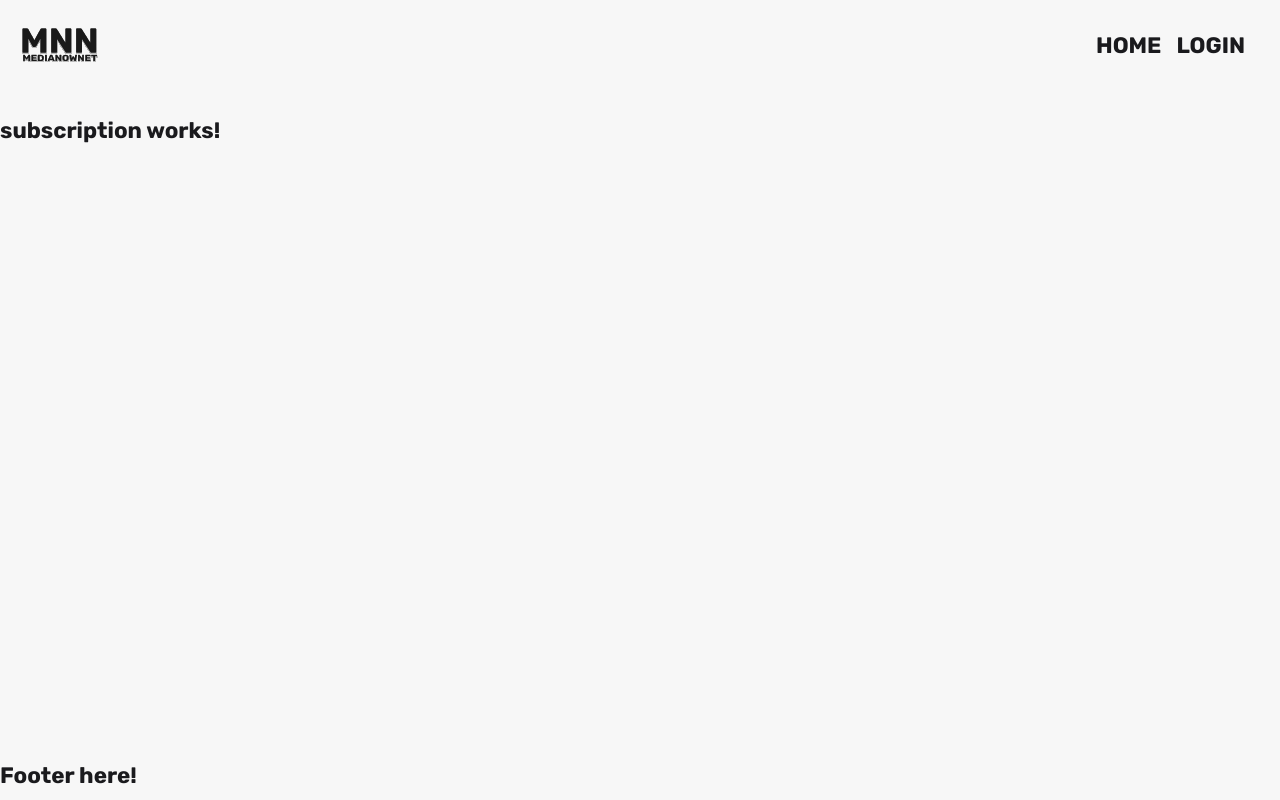
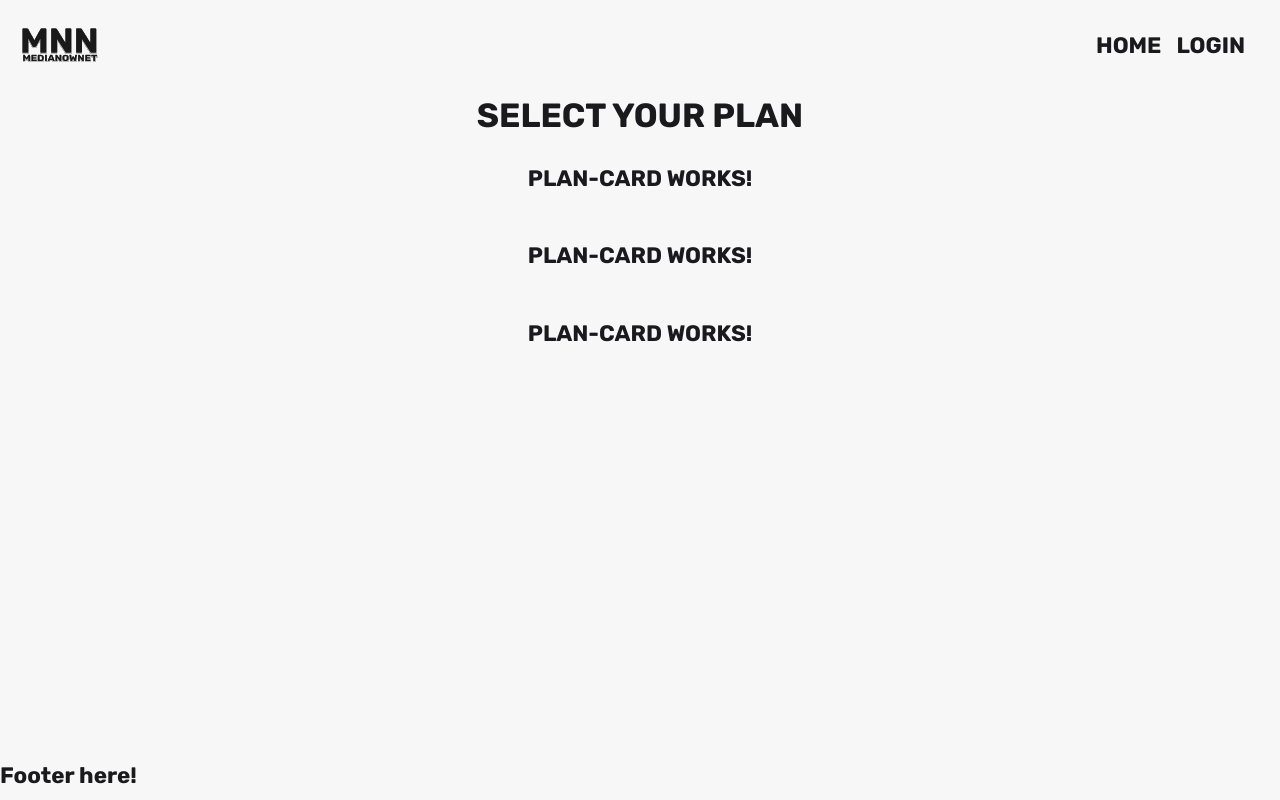
Before and after one commit to hellyprog/MediaNowNet, an Angular app in the folder MediaNowNet.UI/MediaNowNet/: page /subscription in a window 1280 px wide. Built offline with nearby package versions, Linux system fonts and the light colour scheme.

Commit message:
Added basic plan card component

```diff
--- /dev/null
+++ b/MediaNowNet.UI/MediaNowNet/src/app/subscription/components/plan-card/plan-card.component.html
@@ -0,0 +1,3 @@
+<p>
+  plan-card works!
+</p>
--- /dev/null
+++ b/MediaNowNet.UI/MediaNowNet/src/app/subscription/components/plan-card/plan-card.component.ts
@@ -0,0 +1,15 @@
+import { Component, OnInit } from '@angular/core';
+
+@Component({
+  selector: 'app-plan-card',
+  templateUrl: './plan-card.component.html',
+  styleUrls: ['./plan-card.component.scss']
+})
+export class PlanCardComponent implements OnInit {
+
+  constructor() { }
+
+  ngOnInit() {
+  }
+
+}
--- a/MediaNowNet.UI/MediaNowNet/src/app/subscription/components/subscription/subscription.component.html
+++ b/MediaNowNet.UI/MediaNowNet/src/app/subscription/components/subscription/subscription.component.html
@@ -1,3 +1,6 @@
-<p>
-  subscription works!
-</p>
+<div class="subscription-container">
+  <div class="title">Select your plan</div>
+  <app-plan-card></app-plan-card>
+  <app-plan-card></app-plan-card>
+  <app-plan-card></app-plan-card>
+</div>
--- a/MediaNowNet.UI/MediaNowNet/src/app/subscription/components/subscription/subscription.component.scss
+++ b/MediaNowNet.UI/MediaNowNet/src/app/subscription/components/subscription/subscription.component.scss
@@ -0,0 +1,20 @@
+@import '../../../shared/styles/colors';
+@import '../../../shared/styles/placeholders';
+@import '../../../shared/styles/mixins';
+
+:host(.subscription-component) {
+  @extend %route-component;
+}
+
+.subscription-container {
+  align-items: center;
+  display: flex;
+  flex-direction: column;
+  height: 100%;
+  text-transform: uppercase;
+  width: 100%;
+
+  .title {
+    font-size: 1.5em;
+  }
+}
--- a/MediaNowNet.UI/MediaNowNet/src/app/subscription/components/subscription/subscription.component.ts
+++ b/MediaNowNet.UI/MediaNowNet/src/app/subscription/components/subscription/subscription.component.ts
@@ -1,4 +1,5 @@
-import { Component, OnInit } from '@angular/core';
+import { Component, OnInit, HostBinding } from '@angular/core';
+import { Title } from '@angular/platform-browser';
 
 @Component({
   selector: 'app-subscription',
@@ -6,10 +7,17 @@ import { Component, OnInit } from '@angular/core';
   styleUrls: ['./subscription.component.scss']
 })
 export class SubscriptionComponent implements OnInit {
+  classes: string = null;
 
-  constructor() { }
+  constructor(private titleService: Title) {
+    this.classes = 'subscription-component';
+    this.titleService.setTitle('Home - MediaNowNet');
+  }
 
   ngOnInit() {
   }
 
+  @HostBinding('class') get class() {
+    return this.classes;
+  }
 }
--- a/MediaNowNet.UI/MediaNowNet/src/app/subscription/subscription.module.ts
+++ b/MediaNowNet.UI/MediaNowNet/src/app/subscription/subscription.module.ts
@@ -2,9 +2,13 @@ import { NgModule } from '@angular/core';
 import { CommonModule } from '@angular/common';
 import { SubscriptionComponent } from './components/subscription/subscription.component';
 import { SubscriptionRoutingModule } from './subscription-routing.module';
+import { PlanCardComponent } from './components/plan-card/plan-card.component';
 
 @NgModule({
-  declarations: [SubscriptionComponent],
+  declarations: [
+    SubscriptionComponent,
+    PlanCardComponent
+  ],
   imports: [
     CommonModule,
     SubscriptionRoutingModule
```
Also changed, not shown: MediaNowNet.UI/MediaNowNet/src/app/subscription/components/plan-card/plan-card.component.scss (added), 1 other file (tests, documents, lock files or other folders).
